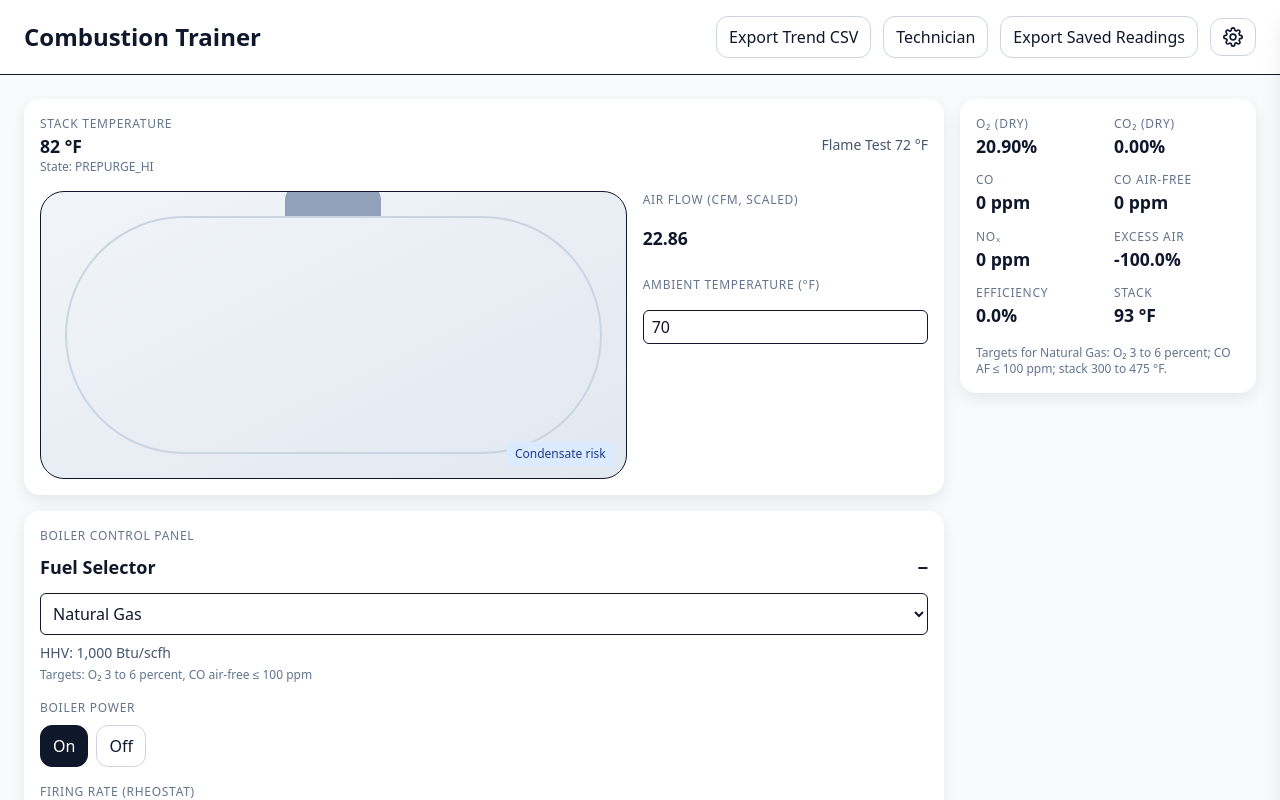
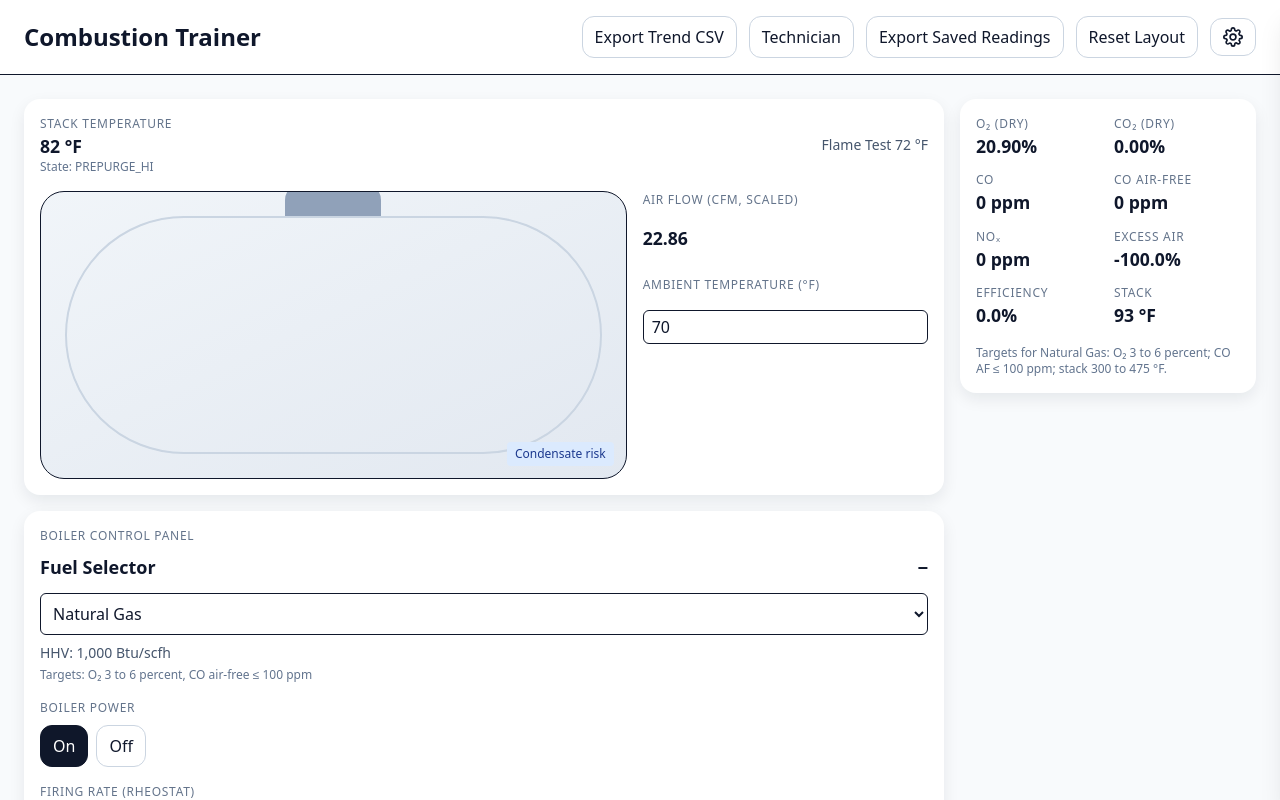
Before and after one commit to ecconvert/combustion-trainer, a React (Vite) app: page / in a window 1280 px wide. Shown: the top 800 px of the page. Built offline with nearby package versions, Linux system fonts and the light colour scheme.

Commit message:
feat: add reset layout control

```diff
--- a/src/App.jsx
+++ b/src/App.jsx
@@ -28,6 +28,7 @@ import SeriesVisibility from "./components/SeriesVisibility";
 import { useUIState } from "./components/UIStateContext";
 import { loadConfig, saveConfig, getDefaultConfig } from "./lib/config";
 import SettingsMenu from "./components/SettingsMenu";
+import { resetAllLayouts } from "./layout/store";
 
 /**
  * Visual representation of a flame.
@@ -1195,6 +1196,7 @@ const rheostatRampRef = useRef(null);
             <button className="btn" onClick={() => downloadCSV("session.csv", history)}>Export Trend CSV</button>
             <button className="btn" onClick={() => setDrawerOpen(true)}>Technician</button>
             <button className="btn" onClick={() => downloadCSV("saved-readings.csv", saved)}>Export Saved Readings</button>
+            <button className="btn" onClick={resetAllLayouts}>Reset Layout</button>
             <button
               className="btn"
               aria-label="Settings"
```
Also changed, not shown: src/layout/panels.jsx (renamed from src/layout/panels.js).
